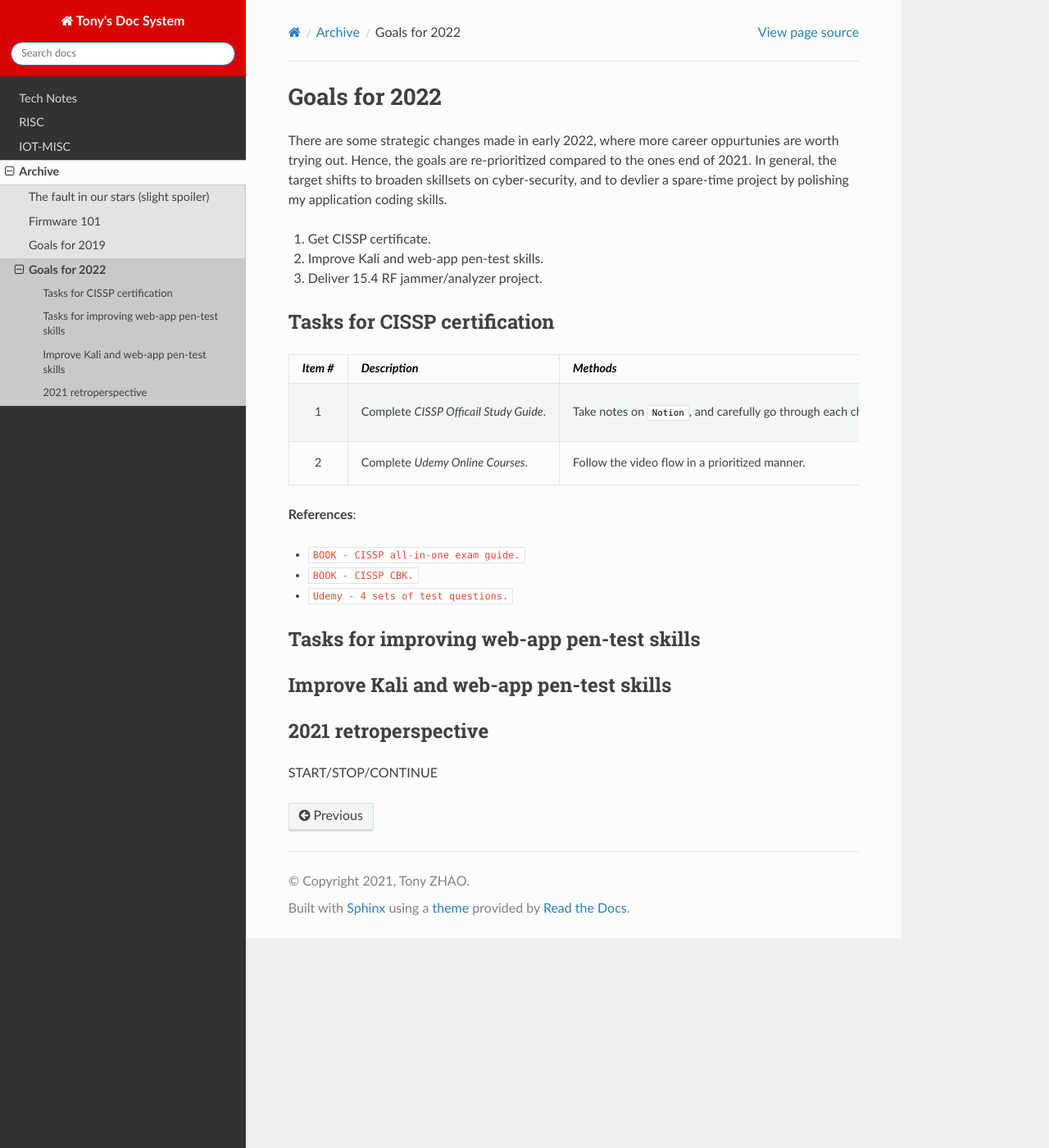
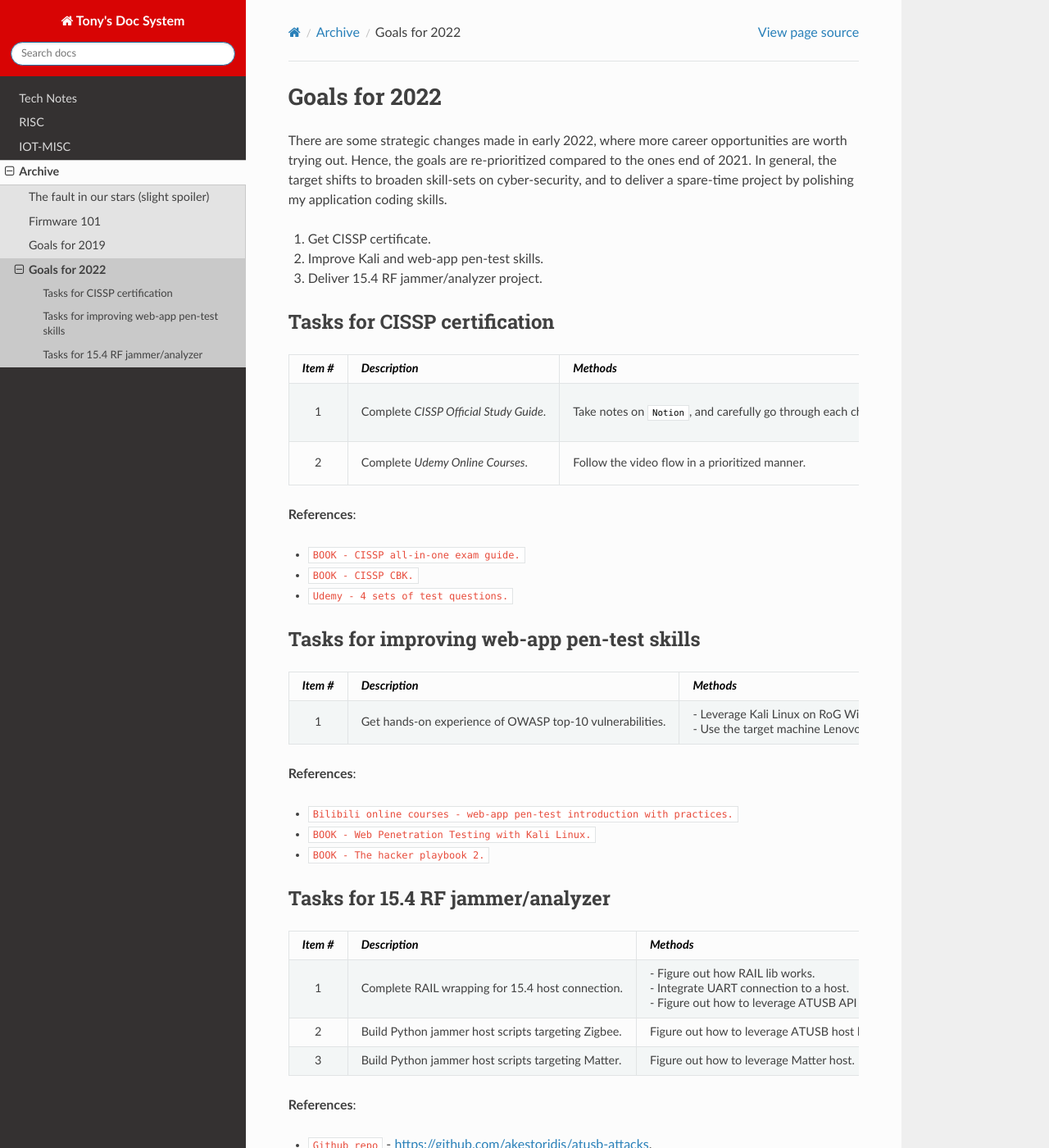
Before and after one commit to tonyzhaosz/sphinx_blog, a Sphinx documentation site: the page built from source/archive/2022-goals.md, in a window 1280 px wide and 1400 px high. Shown: the whole window at 82% size. Built offline with Sphinx 7.4.7 and the Read the Docs theme 2.0.0, drawn with Linux system fonts in a browser that asks for light colours; some of the changed text lies outside the part shown.

Commit message:
Complete 2022 goals.

```diff
--- a/source/archive/2022-goals.md
+++ b/source/archive/2022-goals.md
@@ -1,6 +1,6 @@
 # Goals for 2022
 
-There are some strategic changes made in early 2022, where more career oppurtunies are worth trying out. Hence, the goals are re-prioritized compared to the ones end of 2021. In general, the target shifts to broaden skillsets on cyber-security, and to devlier a spare-time project by polishing my application coding skills.
+There are some strategic changes made in early 2022, where more career opportunities are worth trying out. Hence, the goals are re-prioritized compared to the ones end of 2021. In general, the target shifts to broaden skill-sets on cyber-security, and to deliver a spare-time project by polishing my application coding skills.
 
 1. Get CISSP certificate.
 2. Improve Kali and web-app pen-test skills.
@@ -10,7 +10,7 @@ There are some strategic changes made in early 2022, where more career oppurtuni
 
 |  *Item #* | *Description*  | *Methods* | *Measurement* |
 |:-:|-|-|-|
-| 1 | Complete *CISSP Officail Study Guide*. | Take notes on `Notion`, and carefully go through each chapter in a proritized manner. | - Establish my knowledge base. <br> - Carefully complete exercises at each chapter. <br> - Build my error lists. |
+| 1 | Complete *CISSP Official Study Guide*. | Take notes on `Notion`, and carefully go through each chapter in a prioritized manner. | - Establish my knowledge base. <br> - Carefully complete exercises at each chapter. <br> - Build my error lists. |
 | 2 | Complete *Udemy Online Courses*. | Follow the video flow in a prioritized manner. | - Retrofit or update the existing knowledge base when necessary. <br> - Complete the test questions. |
 
 **References**:
@@ -20,10 +20,24 @@ There are some strategic changes made in early 2022, where more career oppurtuni
 
 ## Tasks for improving web-app pen-test skills
 
+|  *Item #* | *Description*  | *Methods* | *Measurement* |
+|:-:|-|-|-|
+| 1 | Get hands-on experience of OWASP top-10 vulnerabilities. | - Leverage Kali Linux on RoG Win10. <br> - Use the target machine Lenovo Win10 & DVWA. | - Establish my knowledge base, and track pitfalls during experiments. <br> - Try to apply know-how in daily work. |
 
-## Improve Kali and web-app pen-test skills
+**References**:
+  - `Bilibili online courses - web-app pen-test introduction with practices.`
+  - `BOOK - Web Penetration Testing with Kali Linux.`
+  - `BOOK - The hacker playbook 2.`
 
 
-## 2021 retroperspective
+## Tasks for 15.4 RF jammer/analyzer
 
-START/STOP/CONTINUE
+|  *Item #* | *Description*  | *Methods* | *Measurement* |
+|:-:|-|-|-|
+| 1 | Complete RAIL wrapping for 15.4 host connection. | - Figure out how RAIL lib works. <br> - Integrate UART connection to a host. <br> - Figure out how to leverage ATUSB API definitions. | Source code & document on a Git repo. |
+| 2 | Build Python jammer host scripts targeting Zigbee. | Figure out how to leverage ATUSB host lib. | Source code & document on a Git repo. |
+| 3 | Build Python jammer host scripts targeting Matter. | Figure out how to leverage Matter host. | Source code & document on a Git repo. |
+
+**References**:
+  - `Github repo` - <https://github.com/akestoridis/atusb-attacks>.
+  - `User manuals - Silabs documents.`
```
